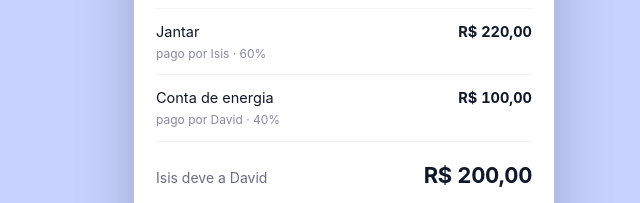
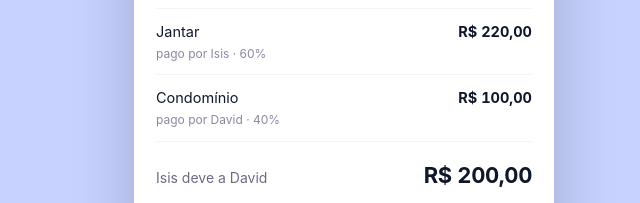
Before and after one commit to arthurfonts8/split-app-landing, a plain HTML site: page index.html in a window 1280 px wide. Shown: the part 3951-4154 px from the top of the page, 0-640 px from the left. Drawn offline with Linux system fonts and the light colour scheme.

Commit message:
copy: card Casa — Condomínio no lugar de Conta de energia
Co-Authored-By: Claude Sonnet 5.5 <noreply@anthropic.com>

```diff
--- a/index.html
+++ b/index.html
@@ -633,7 +633,7 @@
       </div>
       <div class="sit-card fade up" data-fade>
           <div class="sit-card-head"><div class="mock-tile">🏠</div><div><div class="mock-card-name">Casa</div><div class="mock-card-sub">2 membros</div></div></div>
-          <div class="sit-row"><div>Mercado<small>pago por David · 40%</small></div><b>R$&nbsp;380,00</b></div><div class="sit-row"><div>Jantar<small>pago por Isis · 60%</small></div><b>R$&nbsp;220,00</b></div><div class="sit-row"><div>Conta de energia<small>pago por David · 40%</small></div><b>R$&nbsp;100,00</b></div>
+          <div class="sit-row"><div>Mercado<small>pago por David · 40%</small></div><b>R$&nbsp;380,00</b></div><div class="sit-row"><div>Jantar<small>pago por Isis · 60%</small></div><b>R$&nbsp;220,00</b></div><div class="sit-row"><div>Condomínio<small>pago por David · 40%</small></div><b>R$&nbsp;100,00</b></div>
           <div class="sit-sum"><span>Isis deve a David</span><b>R$&nbsp;200,00</b></div>
           <div class="sit-pay">Isis → David · R$&nbsp;200,00<span>Copiar Pix</span></div>
         </div>
```
